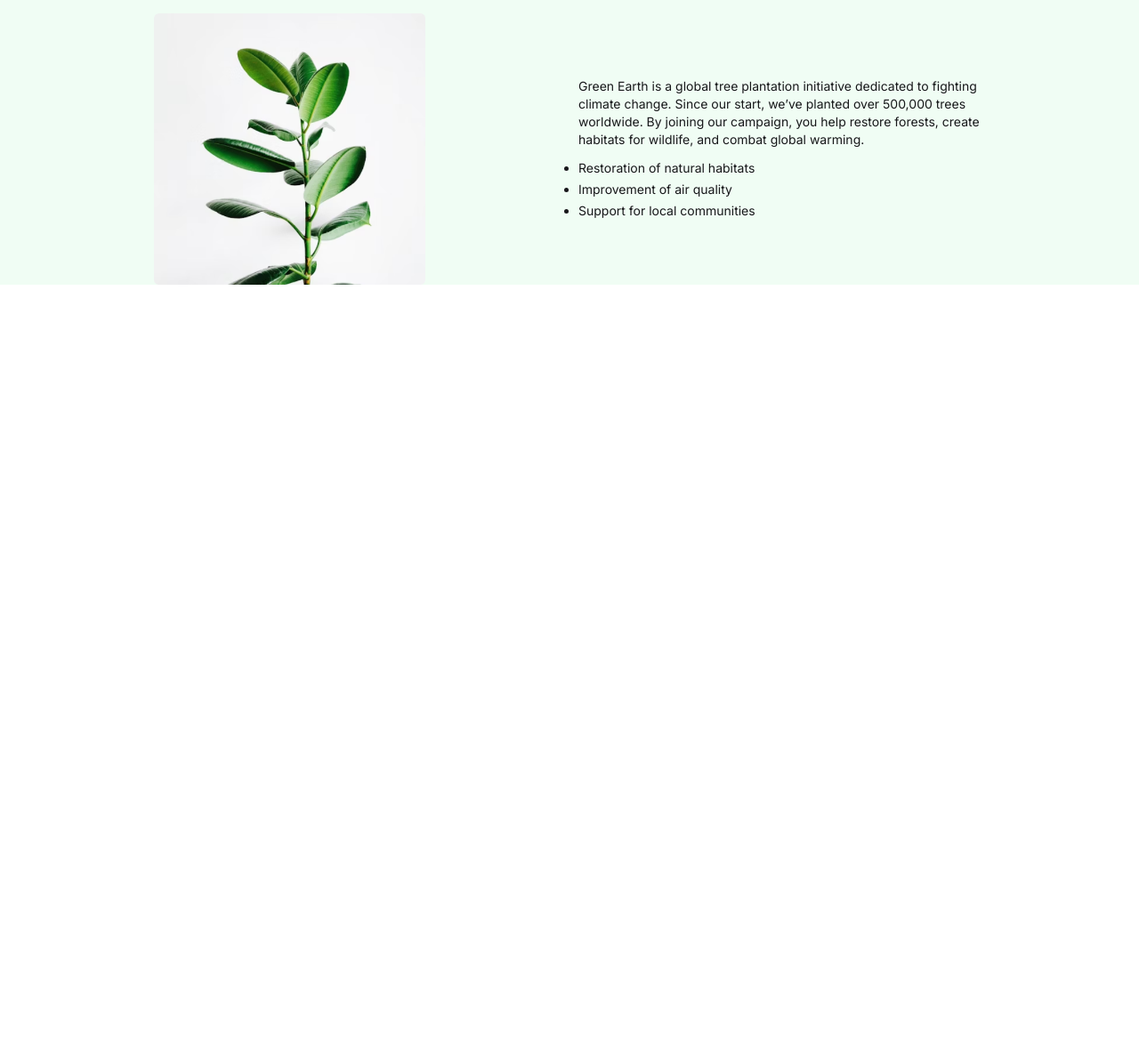
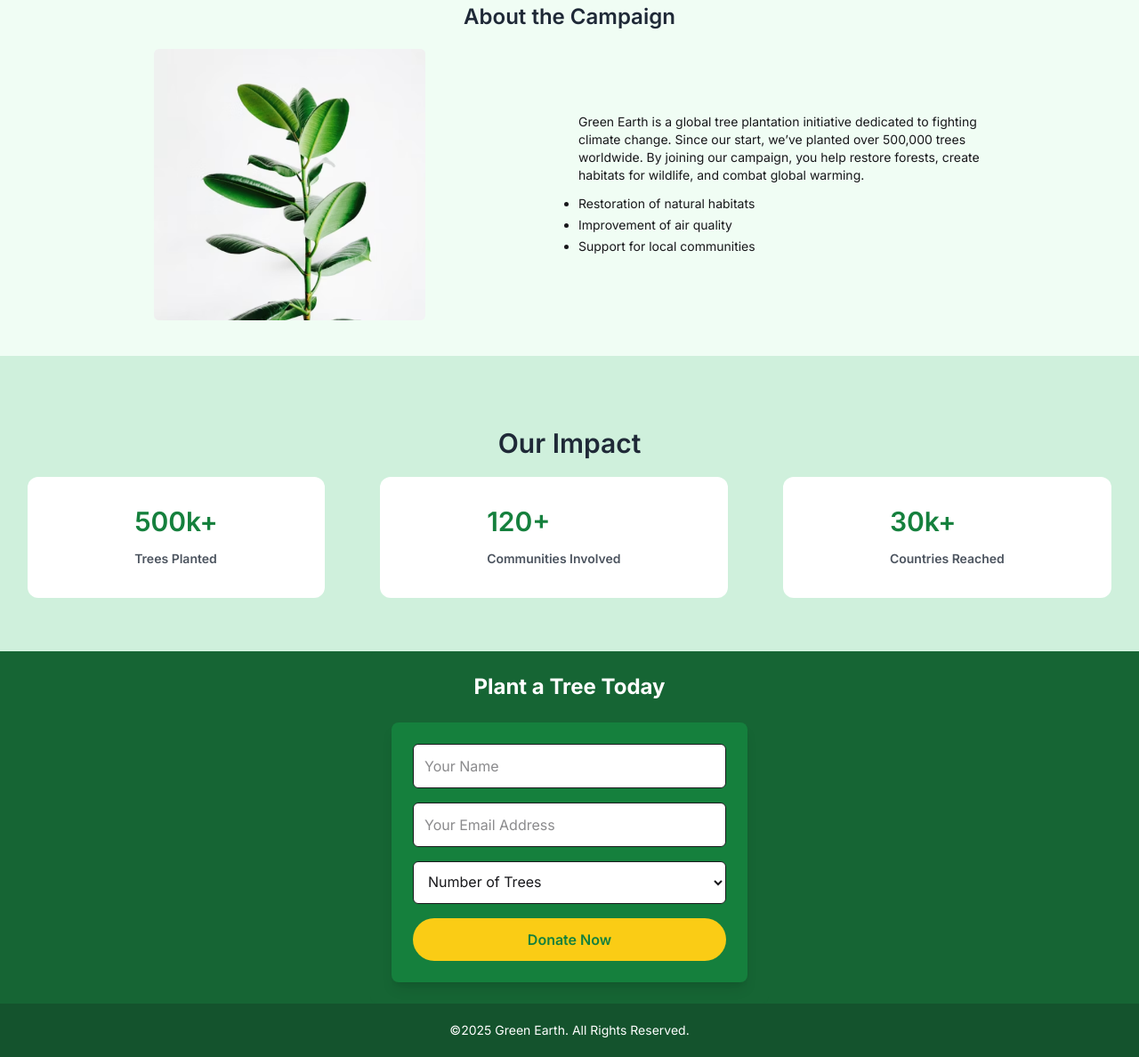
Before and after one commit to ShamimWebDev/Green-Earth-A6, a plain HTML site: page index.html in a window 1280 px wide. Shown: the part 847-2035 px from the top of the page at 89% size. Before the commit the page ends 1167 px from the top, so only its background shows below. Drawn offline with nearby package versions, Linux system fonts and the light colour scheme.

Commit message:
full webstie design done

```diff
--- a/index.html
+++ b/index.html
@@ -169,7 +169,7 @@
         </div>
       </div>
       <!-- About the Campaign section  -->
-      <div class="campaign">
+      <div class="campaign py-10">
         <div class="campaign-header m-5">
           <h2 class="text-[#1F2937] text-2xl font-semibold text-center">
             About the Campaign
@@ -199,5 +199,80 @@
 
       <!-- About the Campaign section end  -->
     </main>
+    <div class="impact bg-[#CFF0DC] py-15">
+      <h2 class="text-[#1F2937] text-3xl py-5 px-5 text-center font-semibold">
+        Our Impact
+      </h2>
+      <div class="impact-in flex justify-around">
+        <div class="500k bg-white px-30 py-8 rounded-xl">
+          <p class="text-[#15803D] text-3xl font-semibold">
+            500k+ <br />
+            <span class="text-[#4C545F] text-sm">Trees Planted</span>
+          </p>
+        </div>
+        <div class="bg-white px-30 py-8 rounded-xl">
+          <p class="text-[#15803D] text-3xl font-semibold">
+            120+ <br /><span class="text-[#4C545F] text-sm"
+              >Communities Involved</span
+            >
+          </p>
+        </div>
+        <div class="bg-white px-30 py-8 rounded-xl">
+          <p class="text-[#15803D] text-3xl font-semibold">
+            30k+ <br />
+            <span class="text-[#4C545F] text-sm">Countries Reached</span>
+          </p>
+        </div>
+      </div>
+    </div>
+    <!-- Plant a Tree Today. -->
+    <div class="tree-today bg-[#166534] flex justify-center items-center">
+      <div class="bg-[#166534] w-full max-w-md p-6 rounded-lg">
+        <h2 class="text-white font-bold text-2xl text-center mb-6">
+          Plant a Tree Today
+        </h2>
+
+        <div class="today-donate-form bg-[#15803d] p-6 rounded-lg shadow-lg">
+          <form class="space-y-4">
+            <input
+              type="text"
+              placeholder="Your Name"
+              class="w-full p-3 rounded-md outline-none bg-white"
+            />
+
+            <input
+              type="email"
+              placeholder="Your Email Address"
+              class="w-full p-3 rounded-md bg-white outline-none"
+            />
+
+            <select class="w-full p-3 rounded-md bg-white outline-none ">
+              <option>Number of Trees</option>
+              <option>10</option>
+              <option>20</option>
+              <option>30</option>
+              <option>40</option>
+            </select>
+
+            <button
+              type="submit"
+              class="w-full bg-[#FACC15] text-[#15803D] font-semibold py-3 rounded-full hover:bg-[#e0a607]"
+            >
+              Donate Now
+            </button>
+          </form>
+        </div>
+      </div>
+    </div>
+
+
+     <!-- footer section. -->
+    <section class="bg-[#14532D]">
+      <div class="footer-section w-full py-5">
+        <p class="text-center text-[#FFFFFF] text-sm">
+          &copy;2025 Green Earth. All Rights Reserved.
+        </p>
+      </div>
+    </section>
   </body>
 </html>
```
